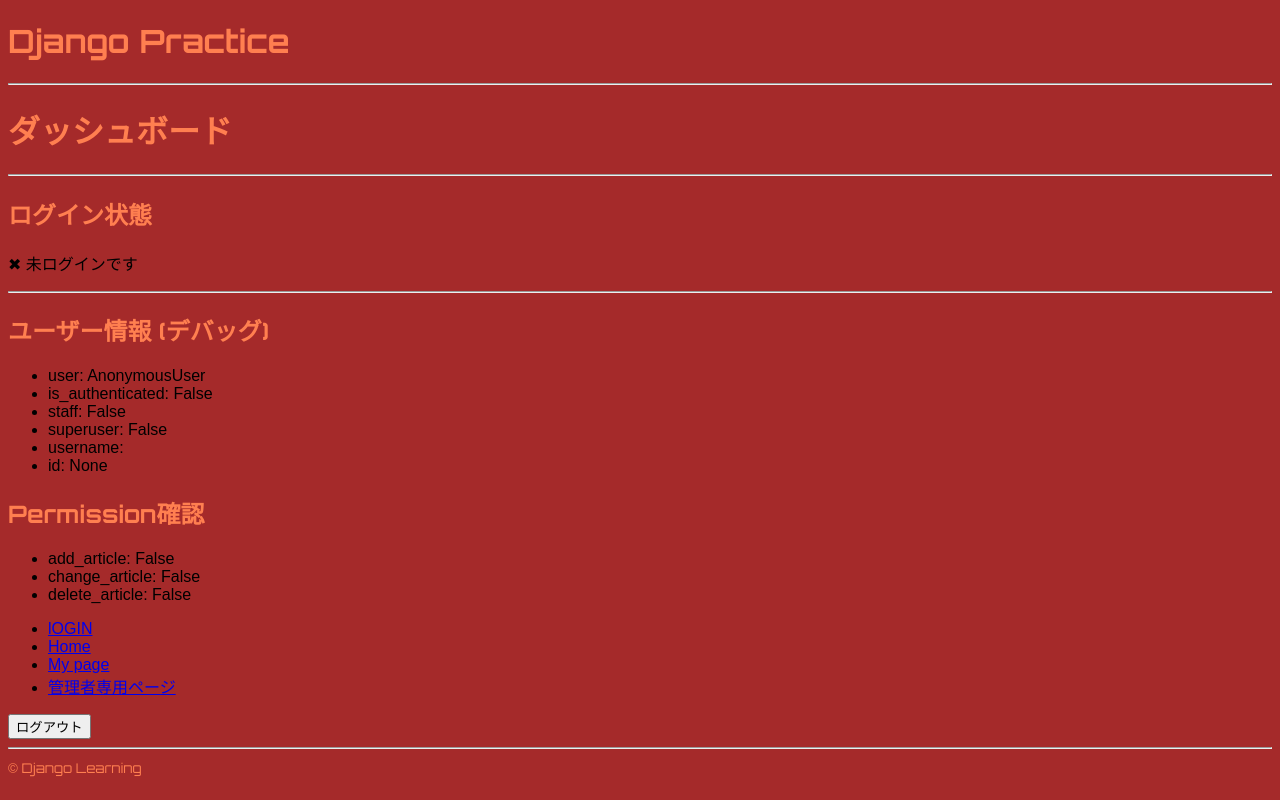
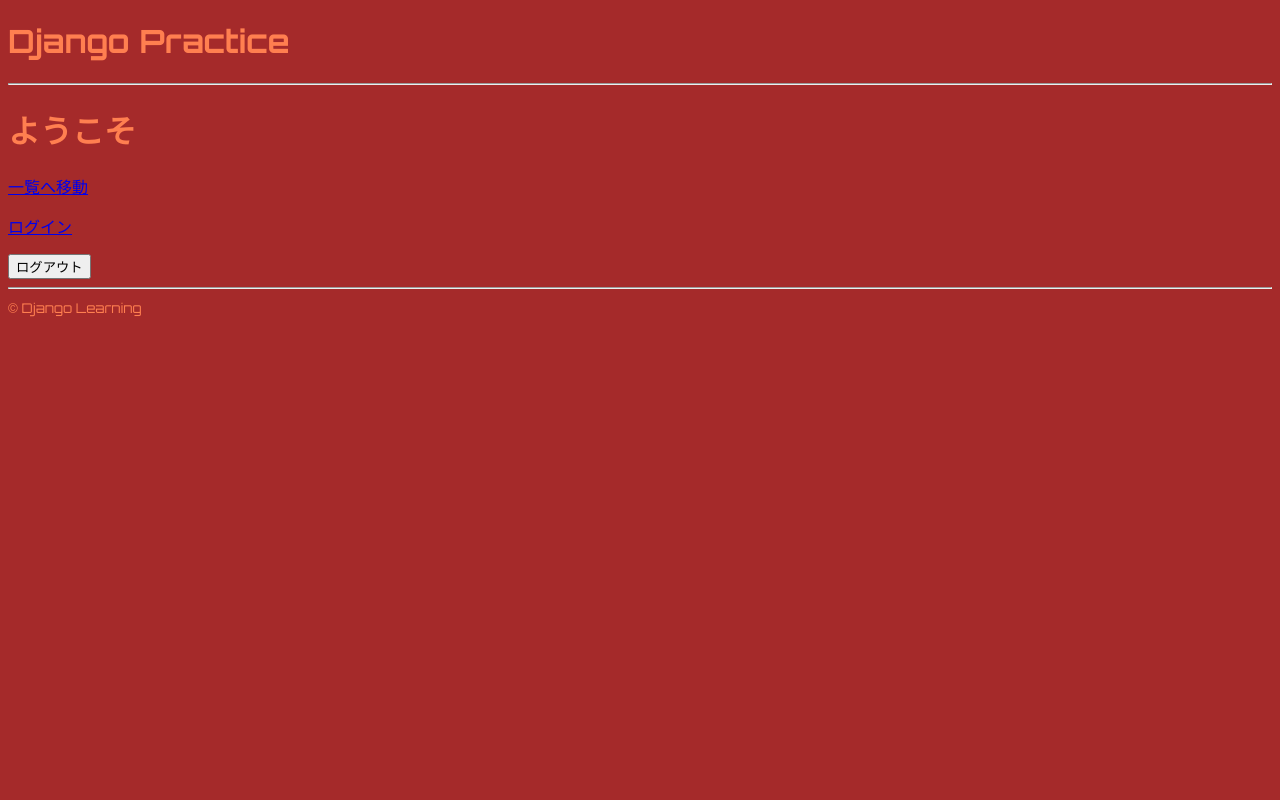
Before and after one commit to ramiy-lab/django-learning-lab, a Django app: page /dashboard/ in a window 1280 px wide. Run offline with Django 5.2, Linux system fonts and the light colour scheme.

Commit message:
Refine CBV article CRUD flow and access control

```diff
--- a/pages/templates/pages/dashboard.html
+++ b/pages/templates/pages/dashboard.html
@@ -2,63 +2,29 @@
 
 {% block content %}
 
-<h1>ダッシュボード</h1>
+<h1>ようこそ</h1>
 
-<hr>
+<p>
+    <a href="{% url 'pages:article_list' %}">
+        一覧へ移動
+    </a>
+</p>
 
-<h2>ログイン状態</h2>
+<p>
+    <a href="{% url 'pages:login' %}">
+        ログイン
+    </a>
+</p>
 
-{% if user.is_authenticated %}
-    <p>✅ ログイン中です</p>
-{% else %}
-    <p>✖ 未ログインです</p>
-{% endif %}
+<form
+    action="{% url 'pages:logout' %}"
+    method="post"
+>
+    {% csrf_token %}
 
-<hr>
-
-<h2>ユーザー情報 (デバッグ)</h2>
-
-<ul>
-    <li>user: {{ user }}</li>
-    <li>is_authenticated: {{ user.is_authenticated }}</li>
-    <li>staff: {{ user.is_staff }}</li>
-    <li>superuser: {{ user.is_superuser}}</li>
-    <li>username: {{ user.username }}</li>
-    <li>id: {{ user.id }}</li>
-</ul>
-
-<h2>Permission確認</h2>
-
-<ul>
-    <li>add_article: {{ can_add_article }}</li>
-    <li>change_article: {{ can_change_article }}</li>
-    <li>delete_article: {{ can_delete_article }}</li>
-</ul>
-
-{% if user.is_staff %}
-    <div>
-        <h2>管理者メニュー</h2>
-
-        <ul>
-            <li>記事管理</li>
-            <li>ユーザー管理</li>
-            <li>運営用ページ</li>
-        </ul>
-    </div>
-{% endif %}
-
-<nav>
-    <ul>
-        <li><a href="{% url 'pages:login' %}">lOGIN</a></li>
-        <li><a href="{% url 'pages:home' %}">Home</a></li>
-        <li><a href="{% url 'pages:mypage' %}">My page</a></li>
-        <li><a href="{% url 'pages:admin_only' %}">管理者専用ページ</a></li>
-    </ul>
-</nav>
-
-<form method="post" action="{% url 'pages:logout' %}">
-    {% csrf_token %}
-    <button type="submit">ログアウト</button>
+    <button type="submit">
+        ログアウト
+    </button>
 </form>
 
 {% endblock %}
--- a/pages/urls.py
+++ b/pages/urls.py
@@ -2,11 +2,9 @@ from django.urls import path
 from django.contrib.auth.views import LoginView, LogoutView
 from pages.views import (
     page_detail,
-    dashboard_view,
     home_view,
     mypage_view,
     create_article_view,
-    article_detail_view,
     admin_only_view,
     HelloView,
     AboutPageView,
@@ -15,6 +13,8 @@ from pages.views import (
     ArticleUpdateView,
     ArticleDeleteView,
     ContactFormView,
+    ArticleDetailView,
+    DashboardView,
 )
 
 app_name = "pages"
@@ -28,7 +28,7 @@ urlpatterns = [
     ),
     path(
         "dashboard/",
-        dashboard_view,
+        DashboardView.as_view(),
         name="dashboard",
     ),
     path(
@@ -50,11 +50,6 @@ urlpatterns = [
         "articles/create/",
         create_article_view,
         name="article_create",
-    ),
-    path(
-        "articles/<int:article_id>/",
-        article_detail_view,
-        name="article_detail",
     ),
     path(
         "admin-only/",
@@ -95,5 +90,10 @@ urlpatterns = [
         "contact/",
         ContactFormView.as_view(),
         name="contact",
-),
+    ),
+    path(
+        "articles/<int:pk>/",
+        ArticleDetailView.as_view(),
+        name="article_detail",
+    ),
 ]
--- a/pages/views.py
+++ b/pages/views.py
@@ -12,6 +12,10 @@ from django.views.generic import (
     UpdateView,
     DeleteView,
     FormView,
+    DetailView,
+)
+from django.contrib.auth.mixins import (
+    LoginRequiredMixin,
 )
 
 from pages.models import Article
@@ -23,7 +27,6 @@ from pages.services import (
     process_comment,
     create_article,
     list_articles_by_user,
-    get_article_by_user,
 )
 from pages.types import ArticleInput
 
@@ -125,25 +128,6 @@ def create_article_view(request: HttpRequest) -> HttpResponse:
 
 
 @login_required
-def article_detail_view(request: HttpRequest, article_id: int) -> HttpResponse:
-    """
-    記事詳細 (自分のものだけ)
-    """
-    assert isinstance(request.user, User)
-
-    article = get_article_by_user(
-        user=request.user,
-        article_id=article_id,
-    )
-
-    return render(
-        request,
-        "pages/article_detail.html",
-        {"article": article},
-    )
-
-
-@login_required
 def admin_only_view(request: HttpRequest) -> HttpResponse:
     """
     管理者専用ページ
@@ -191,13 +175,11 @@ class ArticleListView(ListView):
 
     context_object_name = "articles"
 
-    def get_queryset(self):
-        return Article.objects.filter(
-            user=self.request.user,
-        )
 
-
-class ArticleCreateView(CreateView):
+class ArticleCreateView(
+    LoginRequiredMixin,
+    CreateView,
+):
     """
     Article作成CBV
     """
@@ -214,7 +196,10 @@ class ArticleCreateView(CreateView):
         return super().form_valid(form)
 
 
-class ArticleUpdateView(UpdateView):
+class ArticleUpdateView(
+    LoginRequiredMixin,
+    UpdateView,
+):
     """
     Article更新CBV
     """
@@ -230,15 +215,28 @@ class ArticleUpdateView(UpdateView):
     context_object_name = "article"
 
     def get_queryset(self):
-        return Article.objects.filter(
-            user=self.request.user,
+        return Article.objects.all()
+
+    def dispatch(self, request, *args, **kwargs):
+        article = self.get_object()
+
+        if article.user != request.user:
+            raise PermissionDenied
+
+        return super().dispatch(
+            request,
+            *args,
+            **kwargs,
         )
 
     def form_valid(self, form):
         return super().form_valid(form)
 
 
-class ArticleDeleteView(DeleteView):
+class ArticleDeleteView(
+    LoginRequiredMixin,
+    DeleteView,
+):
     """
     Article削除CBV
     """
@@ -290,3 +288,28 @@ class ContactFormView(FormView):
         )
 
         return super().form_valid(form)
+
+
+class ArticleDetailView(
+    LoginRequiredMixin,
+    DetailView,
+):
+    """
+    Article詳細CBV
+    """
+
+    model = Article
+
+    template_name = (
+        "pages/article_detail.html"
+    )
+
+    context_object_name = "article"
+
+
+class DashboardView(TemplateView):
+    """
+    ダッシュボード画面
+    """
+
+    template_name = "pages/dashboard.html"
```
Also changed, not shown: pages/templates/pages/article_create.html (+8 -0 lines), pages/templates/pages/article_detail.html (+16 -1 lines), pages/templates/pages/article_list.html (+28 -8 lines), pages/templates/pages/article_update.html (+22 -0 lines), pages/templates/pages/contact.html (+8 -0 lines).
